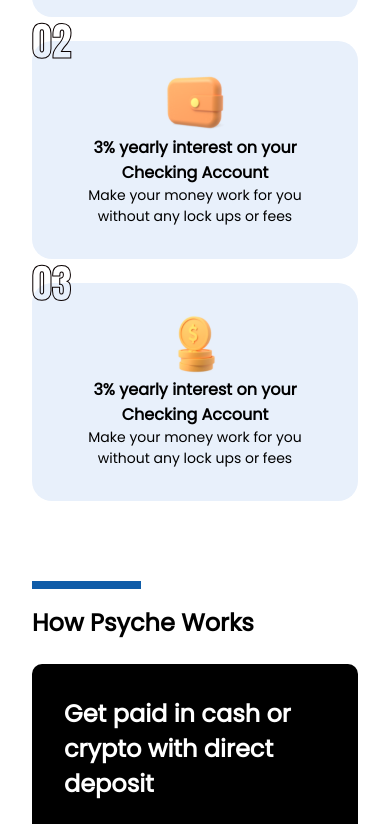
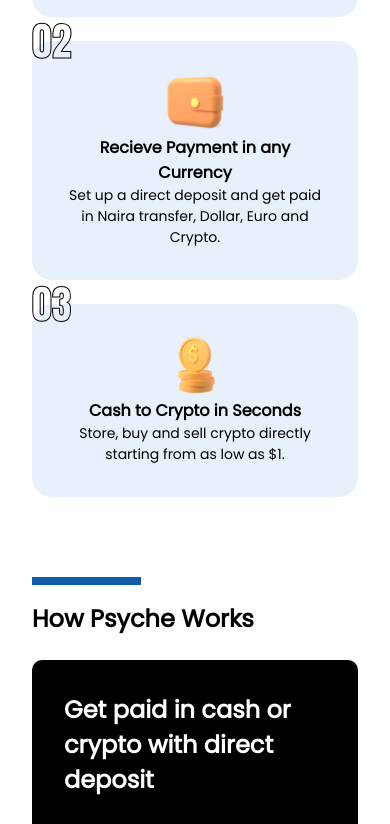
Before and after one commit to Olusoladeboy/PsycheFinance-LandingPage, a React (Create React App) app: page / in a window 390 px wide. Shown: the part 1539-2363 px from the top of the page. Built offline with nearby package versions, Linux system fonts and the light colour scheme.

Commit message:
fixed text

```diff
--- a/src/Components/About/About.js
+++ b/src/Components/About/About.js
@@ -21,14 +21,14 @@
               />
                <AboutCards
                img={"images/Wallet_perspective_matte.svg"}
-               header={"3% yearly interest on your Checking Account"}
-               about={"Make your money work for you without any lock ups or fees"}
+               header={"Recieve Payment in any Currency"}
+               about={"Set up a direct deposit and get paid in Naira transfer, Dollar, Euro and Crypto."}
                stroke={"02"}
               />
                <AboutCards
                img={"images/Money_perspective_matte.svg"}
-               header={"3% yearly interest on your Checking Account"}
-               about={"Make your money work for you without any lock ups or fees"}
+               header={"Cash to Crypto in Seconds"}
+               about={"Store, buy and sell crypto directly starting from as low as $1."}
                stroke={"03"}
               />
             </div>
--- a/src/Styles/Footer.css
+++ b/src/Styles/Footer.css
@@ -21,6 +21,12 @@
   .footer-container {
     padding: 2em 2em;
   }
+  .footer-container .footer-content {
+    flex-direction: column;
+  }
+  .footer-container .footer-content .copyright {
+    margin-bottom: 1em;
+  }
   .footer-container .footer-content img {
     padding-right: 0.5em;
   }
--- a/src/Styles/Footer.scss
+++ b/src/Styles/Footer.scss
@@ -30,6 +30,11 @@
     .footer-container{
         padding: 2em 2em;
         .footer-content{
+            flex-direction: column;
+
+            .copyright{
+                margin-bottom: 1em;
+            }
            img{
             padding-right: 0.5em;
            }
```
Also changed, not shown: 1 other file (tests, documents, lock files or other folders).
